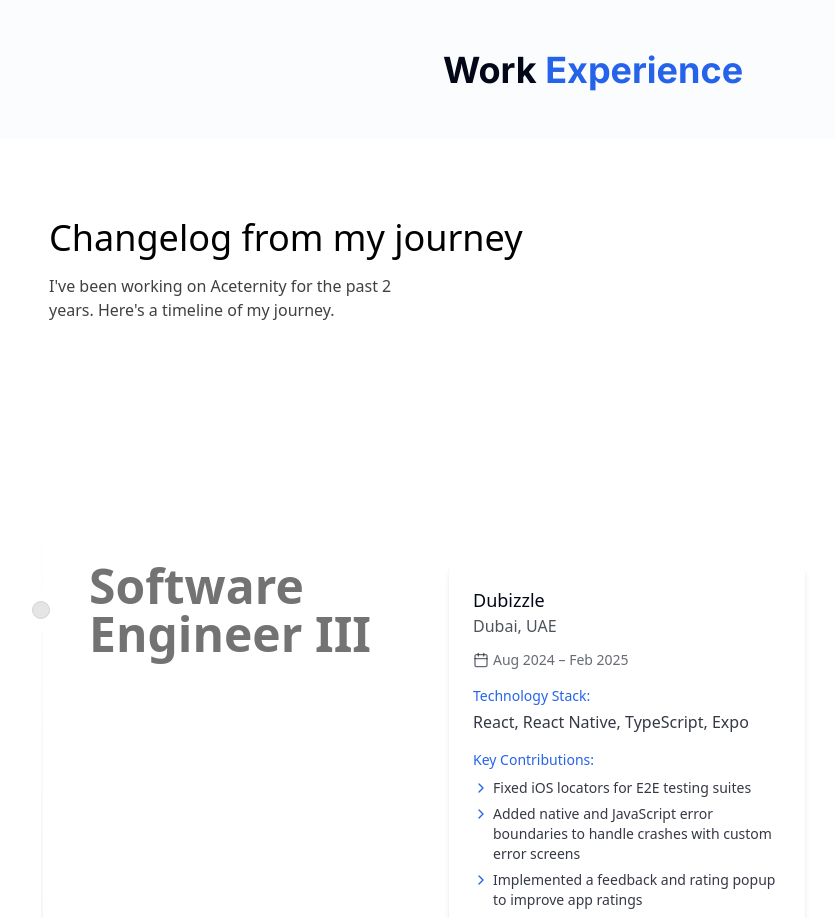
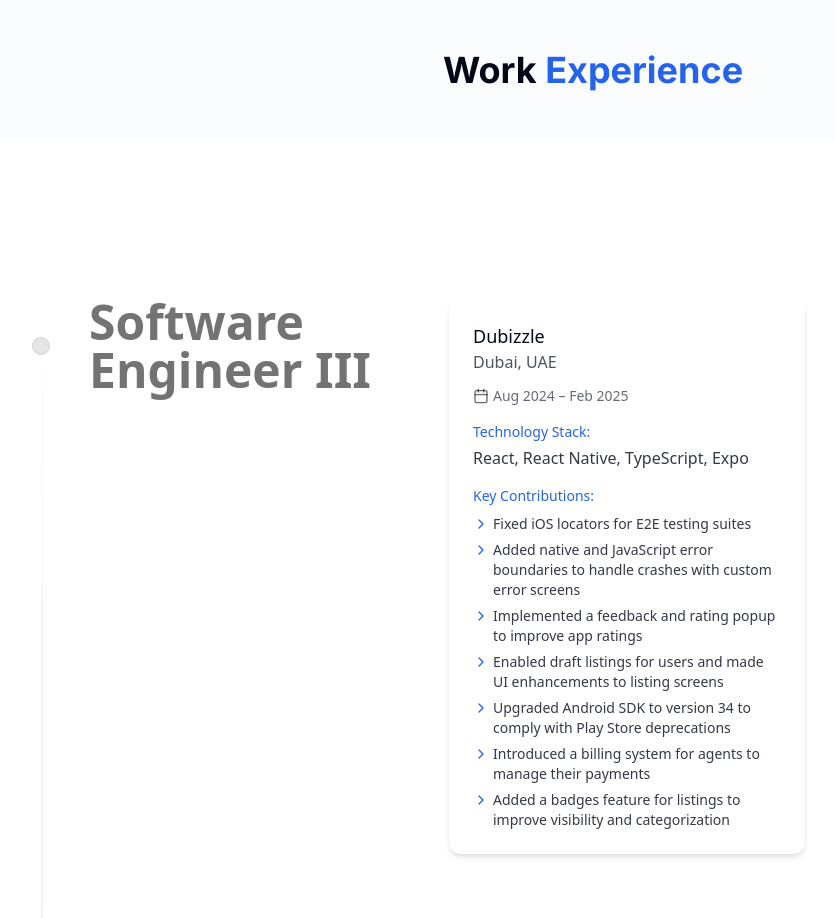
Before and after one commit to Stringsaeed/saeed.guru, a Next.js app: page / in a window 1280 px wide. Shown: the part 2400-3318 px from the top of the page, without its empty margins (47-882 px from the left). Built offline with nearby package versions, Linux system fonts and the light colour scheme.

Commit message:
Remove introductory text from the Timeline component for a cleaner presentation

```diff
--- a/components/ui/timeline.tsx
+++ b/components/ui/timeline.tsx
@@ -32,16 +32,6 @@ export const Timeline = ({ data }: { data: TimelineEntry[] }) => {
       className="w-full bg-white dark:bg-neutral-950 font-sans md:px-10"
       ref={containerRef}
     >
-      <div className="max-w-7xl mx-auto py-20 px-4 md:px-8 lg:px-10">
-        <h2 className="text-lg md:text-4xl mb-4 text-black dark:text-white max-w-4xl">
-          Changelog from my journey
-        </h2>
-        <p className="text-neutral-700 dark:text-neutral-300 text-sm md:text-base max-w-sm">
-          I&apos;ve been working on Aceternity for the past 2 years. Here&apos;s
-          a timeline of my journey.
-        </p>
-      </div>
-
       <div ref={ref} className="relative max-w-7xl mx-auto pb-20">
         {data.map((item, index) => (
           <div
```
